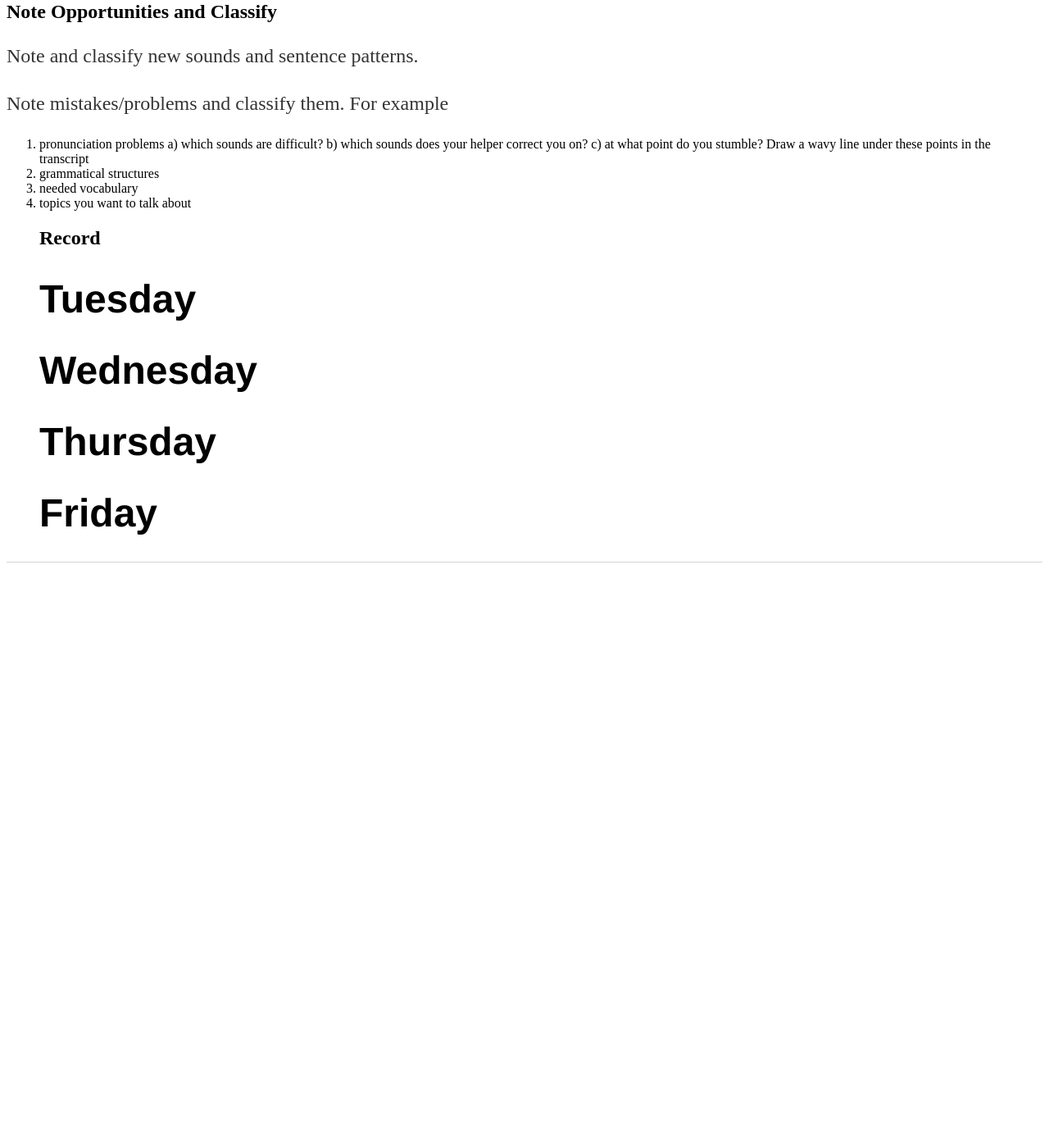
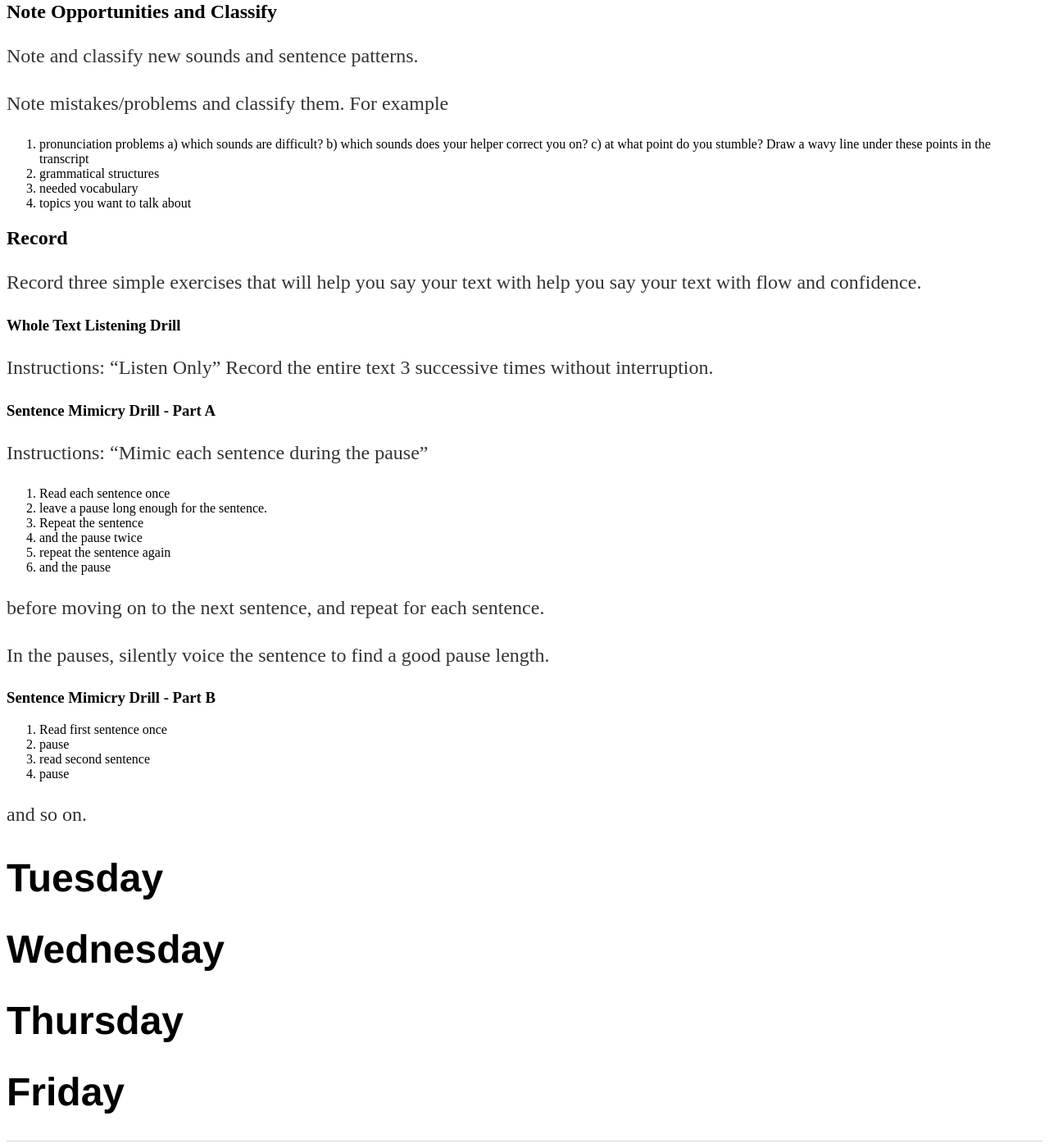
Before and after one commit to nczempin/ll, a Jekyll site: the page built from index.md, in a window 1280 px wide and 1400 px high, scrolled down 901 px. Shown: the whole window at 82% size. Built offline with Jekyll 4.4.1, drawn with Linux system fonts in a browser that asks for light colours; before the commit the page ends 1595 px from its top, so only the background shows below that.

Commit message:
Update index.md

```diff
--- a/index.md
+++ b/index.md
@@ -39,7 +39,36 @@ Draw a wavy line under these points in the transcript
 2. grammatical structures
 3. needed vocabulary
 4. topics you want to talk about
+
 ## Record
+
+Record three simple exercises that will help you say your text with help you say your text with flow and confidence.
+
+### Whole Text Listening Drill
+Instructions: "Listen Only"
+Record the entire text 3 successive times without interruption.
+
+### Sentence Mimicry Drill - Part A
+Instructions: "Mimic each sentence during the pause"
+1. Read each sentence once
+2. leave a pause long enough for the sentence.
+2. Repeat the sentence
+4. and the pause twice
+5. repeat the sentence again
+6. and the pause
+
+before moving on to the next sentence, and repeat for each sentence.
+
+In the pauses, silently voice the sentence to find a good pause length.
+### Sentence Mimicry Drill - Part B
+1. Read first sentence once
+2. pause
+3. read second sentence
+4. pause
+
+and so on.
+
+
 # Tuesday
 # Wednesday
 # Thursday
```
